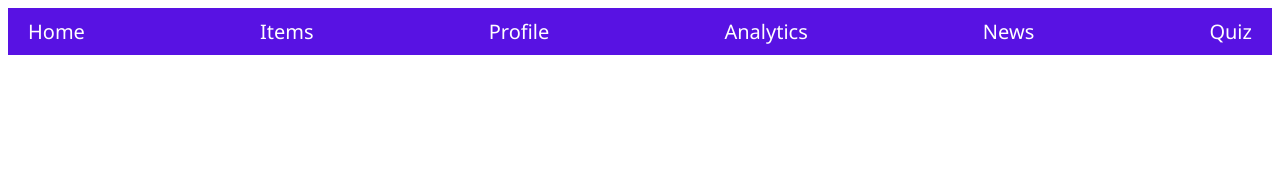
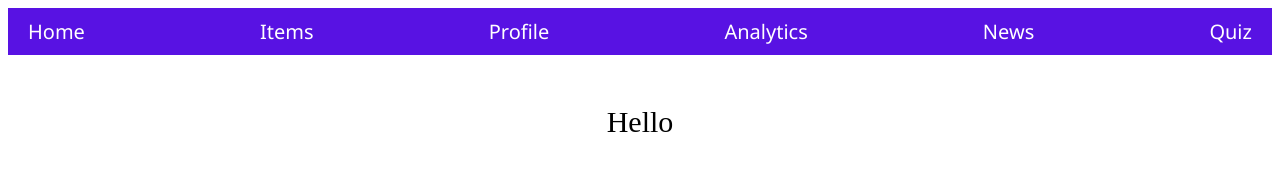
Before and after one commit to anonymousghost9999/isslab12buggyrepo, a plain HTML site: page Buggy_Repo/frontend/items.html in a window 1280 px wide. Drawn offline with Linux system fonts and the light colour scheme.

Commit message:
change made

```diff
--- a/Buggy_Repo/frontend/items.html
+++ b/Buggy_Repo/frontend/items.html
@@ -15,7 +15,10 @@
     <a href="quiz.html">Quiz</a>
   </nav>
   <!-- fuck I think I deleted a container, god help me-->
-
+   <!-- added container to items.html-->
+  <div class="container">
+    <p>Hello</p>
+  </div>
   <script src="scripts/items.js"></script>
 </body>
 </html>
```
Also changed, not shown: 1 other file.
